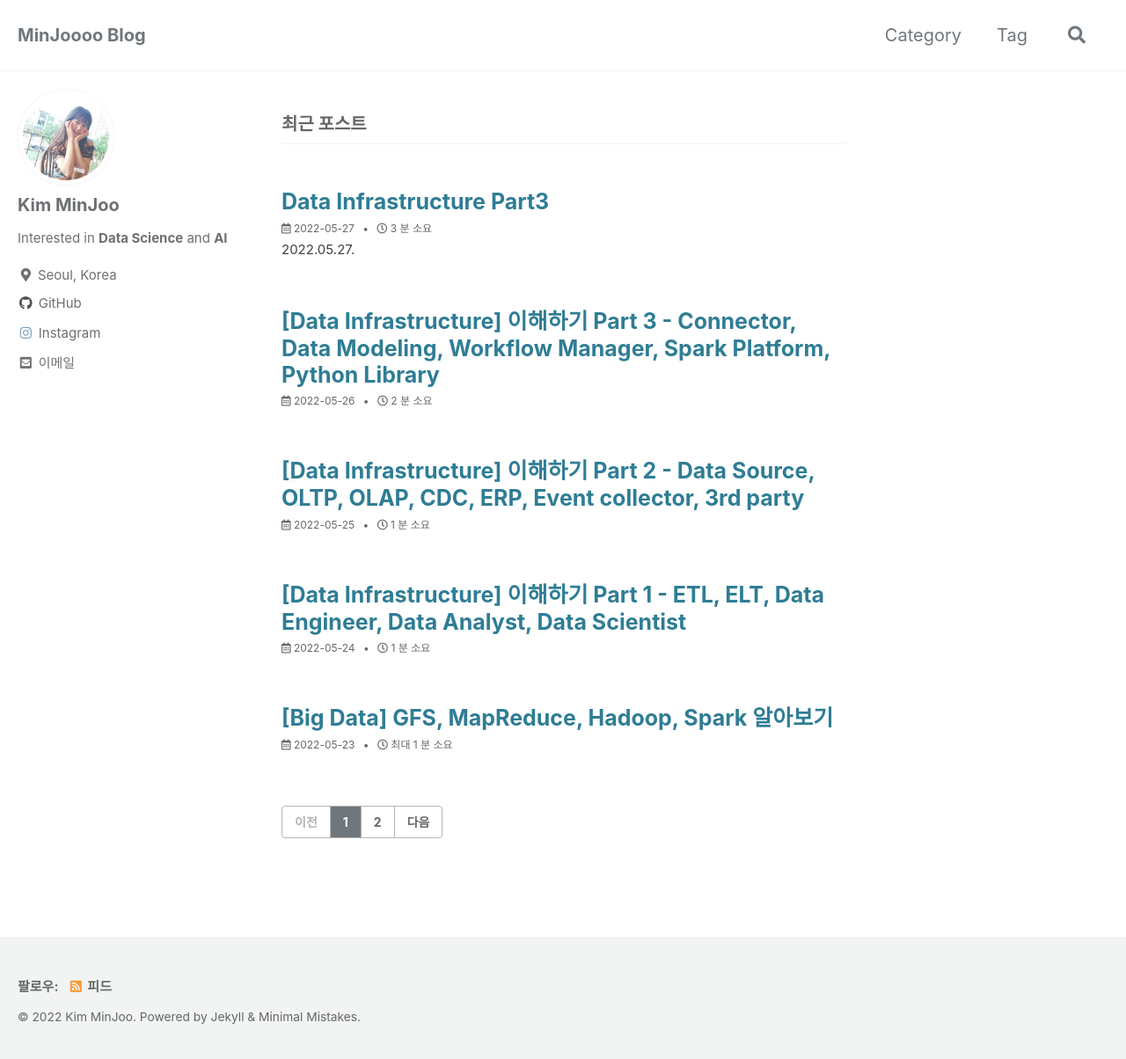
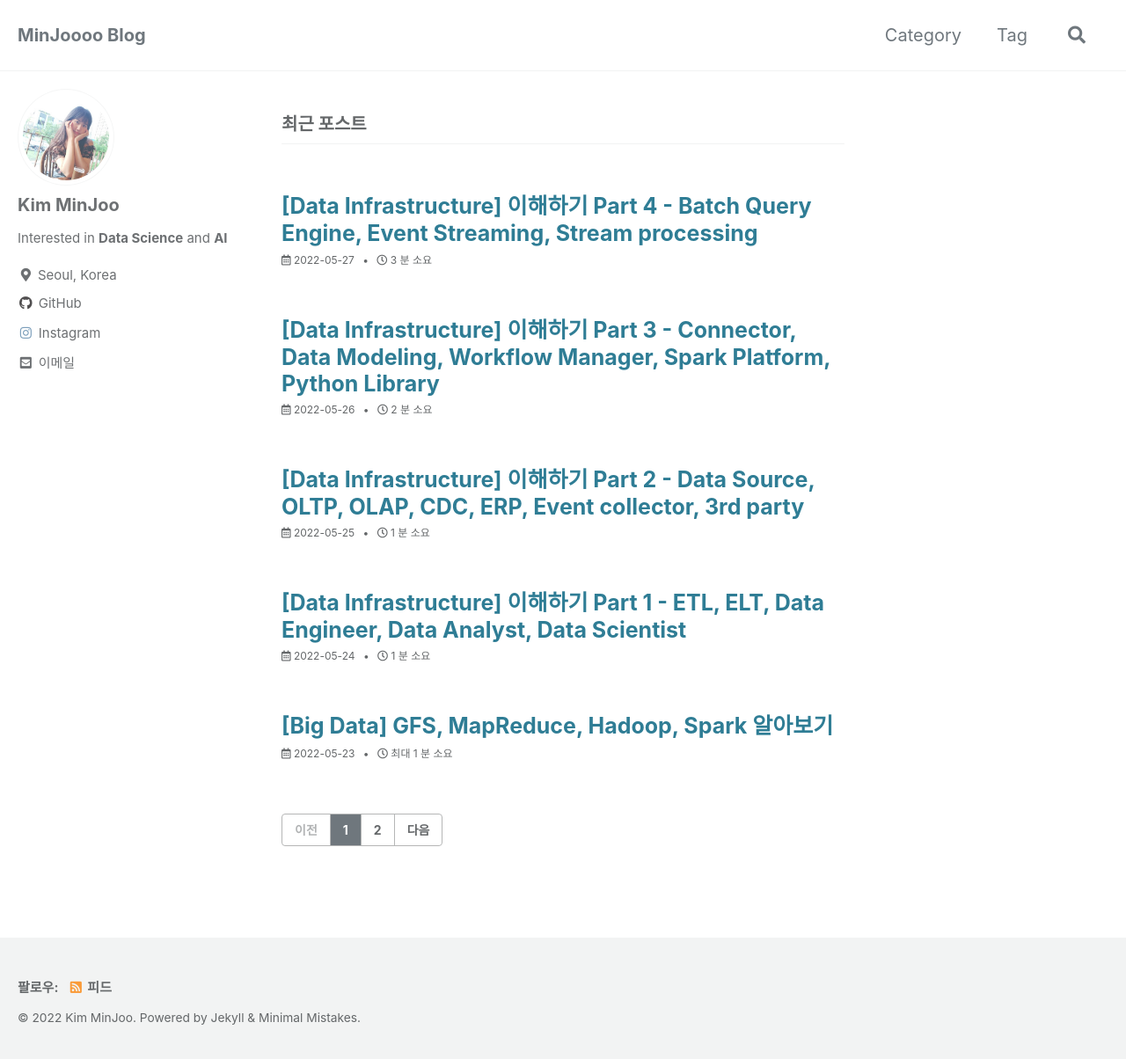
Before and after one commit to MinJoooo/minjoooo.github.io, a Jekyll site: the page built from index.html, in a window 1280 px wide and 1207 px high. Shown: the top 1204 px of the window at 88% size. Built offline with Jekyll 4.4.1, drawn with Linux system fonts in a browser that asks for light colours; cached includes are drawn as plain includes; some web fonts are replaced; the list of posts is cut into pages by our own code.

Commit message:
Update 2022-05-27-Data-Infrastructure-Part3.md

```diff
--- a/_posts/2022-05-27-Data-Infrastructure-Part3.md
+++ b/_posts/2022-05-27-Data-Infrastructure-Part3.md
@@ -1,51 +1,62 @@
-2022.05.27.
+---
+layout: single
+title: "[Data Infrastructure] 이해하기 Part 4 - Batch Query Engine, Event Streaming, Stream processing"
+tag: [Data Infrastructure]
+toc: false
+---
 
-Data Infrastructure 이해하기 Part 4
+<br>
+<br>
+<br>
 
-(Batch Query Engine, Event Streaming, Stream processing)
+###### 2022.05.27.
+###### Data Infrastructure 이해하기 Part 4
+###### (Batch Query Engine, Event Streaming, Stream processing)
+
+<br>
+<br>
+<br>
+
+<p align="center">
+  <img src="https://img1.daumcdn.net/thumb/R1280x0/?scode=mtistory2&fname=https%3A%2F%2Fblog.kakaocdn.net%2Fdn%2Fb6QWME%2FbtrC0QGjg3M%2FKFQOjcIcMC6PixmxyoLBF1%2Fimg.jpg" width=800><br>
+  출처: Emerging Architectures for Modern Data Infrastructure 2020
+</p>
 
 
+<br>
 
 
+### Ingestion and Transformation: data를 가져와서 transform
 
 
+<br>
 
 
+---
 
 
+<br>
 
 
-출처: Emerging Architectures for Modern Data Infrastructure 2020
+### Ingestion and Transformation과 관련한 용어 설명 (2)
 
 
+<br>
 
 
-Ingestion and Transformation: data를 가져와서 transform
-
-
-
-
-
-Ingestion and Transformation과 관련한 용어 설명 (2)
-
-
-
-
-
-
-
-Batch Query Engine
+### Batch Query Engine
 
 - tool
 
-Hive: Hadoop의 HDFS에 있는 data의 query를 처리하기 위한 engine. Hadoop에서 동작하는 data warehouse infrastructure 구조로서 data의 query 처리와 분석 기능 등을 제공함. 원래 Hadoop을 통해 query를 처리하기 위해서는 MapReduce 작업을 작성해야 하는데, Hive는 SQL 작업을 MapReduce 작업으로 transform하여 실행시켜 주어서 SQL만 작성하면 Hadoop에 있는 data를 읽어와서 처리하도록 도와줌.
-Spark platform과 Hive의 관계: Spark에는 SparkSQL이 있는데 왜 Spark platform과 Hive가 연결되어 있는지 궁금할 수 있음. Hive는 meta store를 통해 자신이 연결되어 있는 DB의 meta data를 가지고 있기 때문에 Hive를 이용하면 이 meta store를 Spark가 그대로 이용할 수 있음. 또한 Hive는 Thrift, JDBC, ODBC와도 연결되어 다양한 DB와도 연결되어 있어서 이를 Spark를 이용해서 쓰면 Hive를 실행하는 engine으로 Spark를 쓸 수 있음. => 더 빠르게 Hive query를 Spark를 이용해서 실행할 수 있음.
-Spark와 Hive의 관계: Spark와 Hive는 서로 보완하는 요소가 있어서 Spark가 Hive를 대체한다고 하기보다는 Spark를 설치하고 기존의 HDFS에 있는 Hive로 연결된 것들을 같이 사용한다고 보면 됨.
+  * Hive: Hadoop의 HDFS에 있는 data의 query를 처리하기 위한 engine. Hadoop에서 동작하는 data warehouse infrastructure 구조로서 data의 query 처리와 분석 기능 등을 제공함. 원래 Hadoop을 통해 query를 처리하기 위해서는 MapReduce 작업을 작성해야 하는데, Hive는 SQL 작업을 MapReduce 작업으로 transform하여 실행시켜 주어서 SQL만 작성하면 Hadoop에 있는 data를 읽어와서 처리하도록 도와줌.
+  * Spark platform과 Hive의 관계: Spark에는 SparkSQL이 있는데 왜 Spark platform과 Hive가 연결되어 있는지 궁금할 수 있음. Hive는 meta store를 통해 자신이 연결되어 있는 DB의 meta data를 가지고 있기 때문에 Hive를 이용하면 이 meta store를 Spark가 그대로 이용할 수 있음. 또한 Hive는 Thrift, JDBC, ODBC와도 연결되어 다양한 DB와도 연결되어 있어서 이를 Spark를 이용해서 쓰면 Hive를 실행하는 engine으로 Spark를 쓸 수 있음. => 더 빠르게 Hive query를 Spark를 이용해서 실행할 수 있음.
+  * Spark와 Hive의 관계: Spark와 Hive는 서로 보완하는 요소가 있어서 Spark가 Hive를 대체한다고 하기보다는 Spark를 설치하고 기존의 HDFS에 있는 Hive로 연결된 것들을 같이 사용한다고 보면 됨.
 
 
+<br>
 
 
-Event Streaming
+### Event Streaming
 
 - streaming: data가 생성되는 즉시 실시간으로 동시에 처리함.
 
@@ -55,20 +66,21 @@ Event Streaming
 
 - tool
 
-Kafka: 실시간 streaming data를 처리하기 위한 목적으로 설계된 분산형 messaging platform. writing에 최적화된 system임. publisher(producer)가 data를 생성하면 publish/subscribe messaging system이 이를 모아 queue에 넣어놓은 후 n명의 consumer인 subscriber가 queue에서 한 번씩만 읽어서 처리함. Kafka cluster 안에는 여러 server들이 message를 모아놓은 topic들을 분산해서 가지고 있음. 분산해서 가지고 있는 이유는 하나의 server가 down되더라도 안전하게 하기 위함임. producer들이 topic을 push하고, consumer들이 topic을 pull함. Zookeeper cluster는 Kafka cluster의 server 상태와 push, pull에 대한 요청을 받아서 관리함. Kafka는 message를 writing하는 partition의 수를 늘릴 수 있어서 data를 write 하는 데에 대한 속도 저하가 없어 빠른 writing이 가능함. 대신 partition을 한 번 늘리면 다시 줄이는 것은 불가능함.
-Kafka의 장점: global-scale(모든 event stream을 한 군데로 모을 수 있음), real-time(실시간), persistent storage(영구 저장), stream processing
-Kafka의 단점: 사용하기 어려움
-Confluent: Kafka 기반의 data streaming platform. Kafka에 dashboard, data flow audit 등 다양한 service를 지원함.
-Pulsar: publish/subscribe messaging 기반의 streaming platform. Kafka와 비슷함.
-Kafka와 Pulsar의 다른 점: Pulsar는 저장 단위를 더 작게 쪼개서 저장하며 BookKeeper를 이용해 저장함.
-Kinesis: Amazon이 만든 streaming platform
-Kafka와 Kinesis의 다른 점: Kafka가 사용하기 더 어렵지만 성능이 훨씬 좋음. Kinesis는 대신 partition을 줄이는 기능이 제공됨.
-Amazon MSK: Kafka를 사용하기 편하게 만들어 놓은 platform
+  * Kafka: 실시간 streaming data를 처리하기 위한 목적으로 설계된 분산형 messaging platform. writing에 최적화된 system임. publisher(producer)가 data를 생성하면 publish/subscribe messaging system이 이를 모아 queue에 넣어놓은 후 n명의 consumer인 subscriber가 queue에서 한 번씩만 읽어서 처리함. Kafka cluster 안에는 여러 server들이 message를 모아놓은 topic들을 분산해서 가지고 있음. 분산해서 가지고 있는 이유는 하나의 server가 down되더라도 안전하게 하기 위함임. producer들이 topic을 push하고, consumer들이 topic을 pull함. Zookeeper cluster는 Kafka cluster의 server 상태와 push, pull에 대한 요청을 받아서 관리함. Kafka는 message를 writing하는 partition의 수를 늘릴 수 있어서 data를 write 하는 데에 대한 속도 저하가 없어 빠른 writing이 가능함. 대신 partition을 한 번 늘리면 다시 줄이는 것은 불가능함.
+  * Kafka의 장점: global-scale(모든 event stream을 한 군데로 모을 수 있음), real-time(실시간), persistent storage(영구 저장), stream processing
+  * Kafka의 단점: 사용하기 어려움
+  * Confluent: Kafka 기반의 data streaming platform. Kafka에 dashboard, data flow audit 등 다양한 service를 지원함.
+  * Pulsar: publish/subscribe messaging 기반의 streaming platform. Kafka와 비슷함.
+  * Kafka와 Pulsar의 다른 점: Pulsar는 저장 단위를 더 작게 쪼개서 저장하며 BookKeeper를 이용해 저장함.
+  * Kinesis: Amazon이 만든 streaming platform
+  * Kafka와 Kinesis의 다른 점: Kafka가 사용하기 더 어렵지만 성능이 훨씬 좋음. Kinesis는 대신 partition을 줄이는 기능이 제공됨.
+  * Amazon MSK: Kafka를 사용하기 편하게 만들어 놓은 platform
 
 
+<br>
 
 
-Stream processing
+### Stream processing
 
 - streaming platform에서 event들을 중간에서 processing(처리)하는 것을 의미함.
 
@@ -76,20 +88,15 @@ Stream processing
 
 - tool
 
-Kafka: Kafka stream과 ksql을 통해 raw stream에 대한 processing을 함.
-Kafka Streams: Kafka 위에 올라가는 event stream에 대한 처리를 하는 JVM client library. data가 Kafka에 전달되면 그것을 읽어서 Kafka Streams API를 이용해 stream에 대한 처리를 한 후 다시 Kafka에 저장함. JVM client library를 이용해서 Java로 coding할 수 있음. application은 실제로 Kafka cluster 밖에 있기 때문에, Kafka cluster에서 Kafka의 event stream이 올라오면 Streams API를 가져다 application으로 처리한 후 그것을 다시 저장하는 형태로 수행됨.
-Kfaka Streams API가 지원하는 것들: stateless processing(기존의 state와 상관없이 처리할 수 있는 것을 처리), stateful processing(기존의 state를 알아야만 처리할 수 있는 것을 처리), windowing operations(얼마만큼의 기간 동안 처리를 할 것인지를 정해서 처리)
-Kafka Streams와 KSQL와 ksqlDB: 원래 Kafka의 API는 Consumer, Producer를 통해 만들 수 있었음. => 좀 더 사용하기 쉽게 만든 게 Kafka Streams임. Java로 작성 가능하고, KStream과 KTable이 있음. stream과 table의 차이는, stream은 '5에 2를 더함'과 같이 record history의 과정들을 모두 보여주는 반면 table은 '현재 3'과 같이 represent state를 보여줌.=> 더 사용하기 쉽게 만든 게 KSQL임. SQL로 작성 가능함. => 좀 더 발전한 게 ksqlDB임. Kafka에 올라가는 모든 event stream들을 SQL로 처리해서 Kafka나 DB에 올릴 수 있게 도와줌. push query는 data가 변경된 내역을 모두 가져오는 것이고 pull query는 현재 data의 상태만 가져오는 것인데, 기존에는 push query만 가능했는데 ksqlDB를 이용하면서 pull query도 가능하게 되어 완전하게 DB처럼 사용할 수 있게 됨.
-Flink: distributed streaming processing platform
-streaming processing platform들의 비교: 대표적으로 Spark, Flink, Storm, Samza, Kafka Streams이 있음. 일반적으로 Kafka를 쓰면 Kafka stream processing을, Spark를 쓰면 Spark stream processing을 하고, 만약 더 전문적으로 stream processing을 하고 싶으면 Flink나 Storm이나 Samza를 이용함.
+  * Kafka: Kafka stream과 ksql을 통해 raw stream에 대한 processing을 함.
+  * Kafka Streams: Kafka 위에 올라가는 event stream에 대한 처리를 하는 JVM client library. data가 Kafka에 전달되면 그것을 읽어서 Kafka Streams API를 이용해 stream에 대한 처리를 한 후 다시 Kafka에 저장함. JVM client library를 이용해서 Java로 coding할 수 있음. application은 실제로 Kafka cluster 밖에 있기 때문에, Kafka cluster에서 Kafka의 event stream이 올라오면 Streams API를 가져다 application으로 처리한 후 그것을 다시 저장하는 형태로 수행됨.
+  * Kfaka Streams API가 지원하는 것들: stateless processing(기존의 state와 상관없이 처리할 수 있는 것을 처리), stateful processing(기존의 state를 알아야만 처리할 수 있는 것을 처리), windowing operations(얼마만큼의 기간 동안 처리를 할 것인지를 정해서 처리)
+  * Kafka Streams와 KSQL와 ksqlDB: 원래 Kafka의 API는 Consumer, Producer를 통해 만들 수 있었음. => 좀 더 사용하기 쉽게 만든 게 Kafka Streams임. Java로 작성 가능하고, KStream과 KTable이 있음. stream과 table의 차이는, stream은 '5에 2를 더함'과 같이 record history의 과정들을 모두 보여주는 반면 table은 '현재 3'과 같이 represent state를 보여줌.=> 더 사용하기 쉽게 만든 게 KSQL임. SQL로 작성 가능함. => 좀 더 발전한 게 ksqlDB임. Kafka에 올라가는 모든 event stream들을 SQL로 처리해서 Kafka나 DB에 올릴 수 있게 도와줌. push query는 data가 변경된 내역을 모두 가져오는 것이고 pull query는 현재 data의 상태만 가져오는 것인데, 기존에는 push query만 가능했는데 ksqlDB를 이용하면서 pull query도 가능하게 되어 완전하게 DB처럼 사용할 수 있게 됨.
+  * Flink: distributed streaming processing platform
+  * streaming processing platform들의 비교: 대표적으로 Spark, Flink, Storm, Samza, Kafka Streams이 있음. 일반적으로 Kafka를 쓰면 Kafka stream processing을, Spark를 쓰면 Spark stream processing을 하고, 만약 더 전문적으로 stream processing을 하고 싶으면 Flink나 Storm이나 Samza를 이용함.
 
 
-
-
-
-
-
-
+<br>
 
 
 참고: GeekNews in Youtube
```
